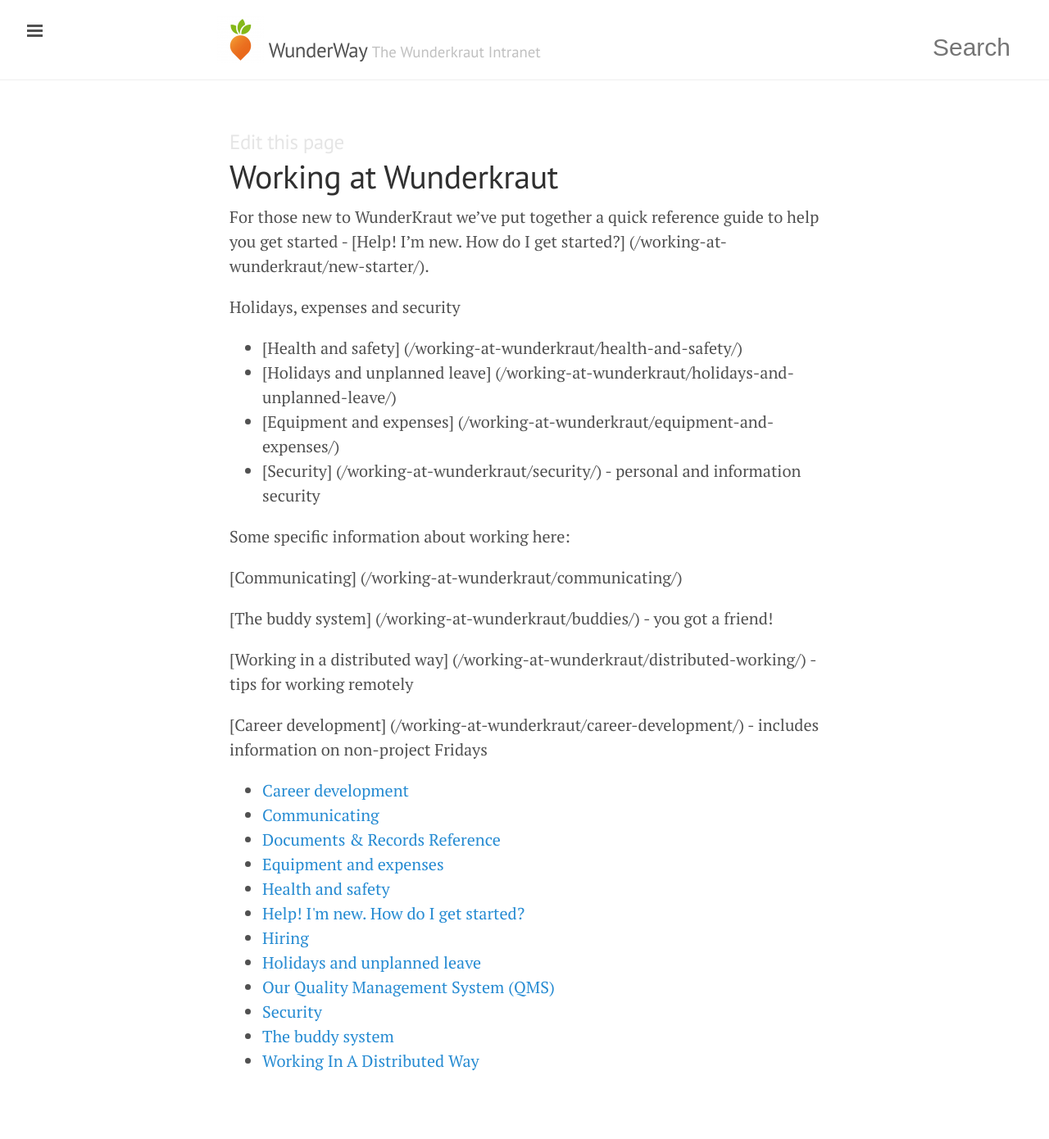
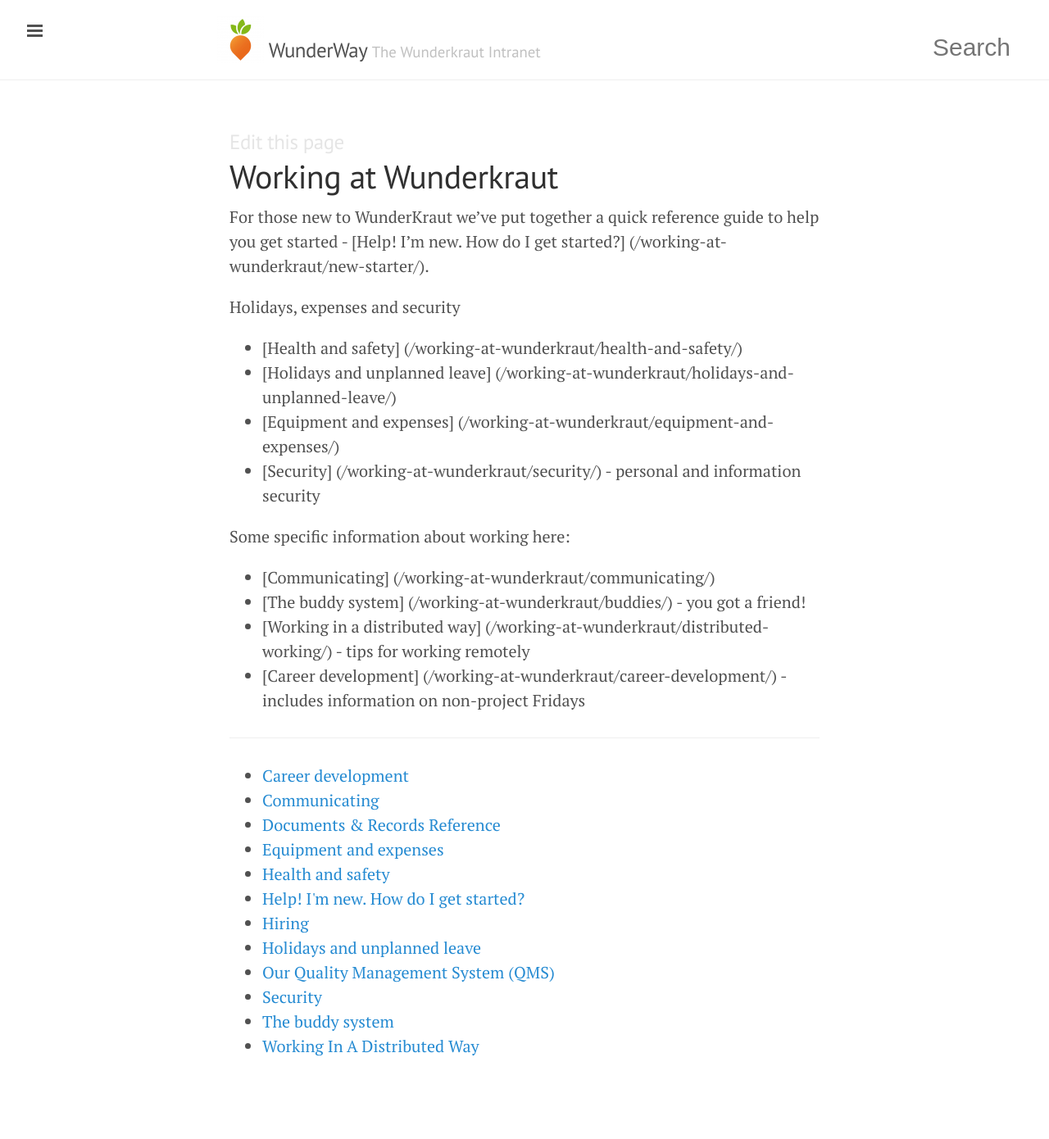
Before and after one commit to tormi/WunderWay, a Jekyll site: the page built from working-at-wunderkraut/index.md, in a window 1280 px wide. Shown: the whole page at 82% size. Built offline with Jekyll 4.4.1, drawn with Linux system fonts in a browser that asks for light colours; nearby versions of some CDN libraries; Markdown is read by kramdown in place of the engine named in the settings.

Commit message:
Update index.md
sorting out the page structure

```diff
--- a/working-at-wunderkraut/index.md
+++ b/working-at-wunderkraut/index.md
@@ -14,11 +14,11 @@ Holidays, expenses and security
 </ul>
 
 Some specific information about working here:
+<ul>
+<li>[Communicating] (/working-at-wunderkraut/communicating/)</li>
+<li>[The buddy system] (/working-at-wunderkraut/buddies/) - you got a friend!</li>
+<li>[Working in a distributed way] (/working-at-wunderkraut/distributed-working/) - tips for working remotely</li>
+<li>[Career development] (/working-at-wunderkraut/career-development/) - includes information on non-project Fridays</li>
+</ul>
 
-[Communicating] (/working-at-wunderkraut/communicating/)
-
-[The buddy system] (/working-at-wunderkraut/buddies/) - you got a friend!
-
-[Working in a distributed way] (/working-at-wunderkraut/distributed-working/) - tips for working remotely
-
-[Career development] (/working-at-wunderkraut/career-development/) - includes information on non-project Fridays
+---------------------------
```
